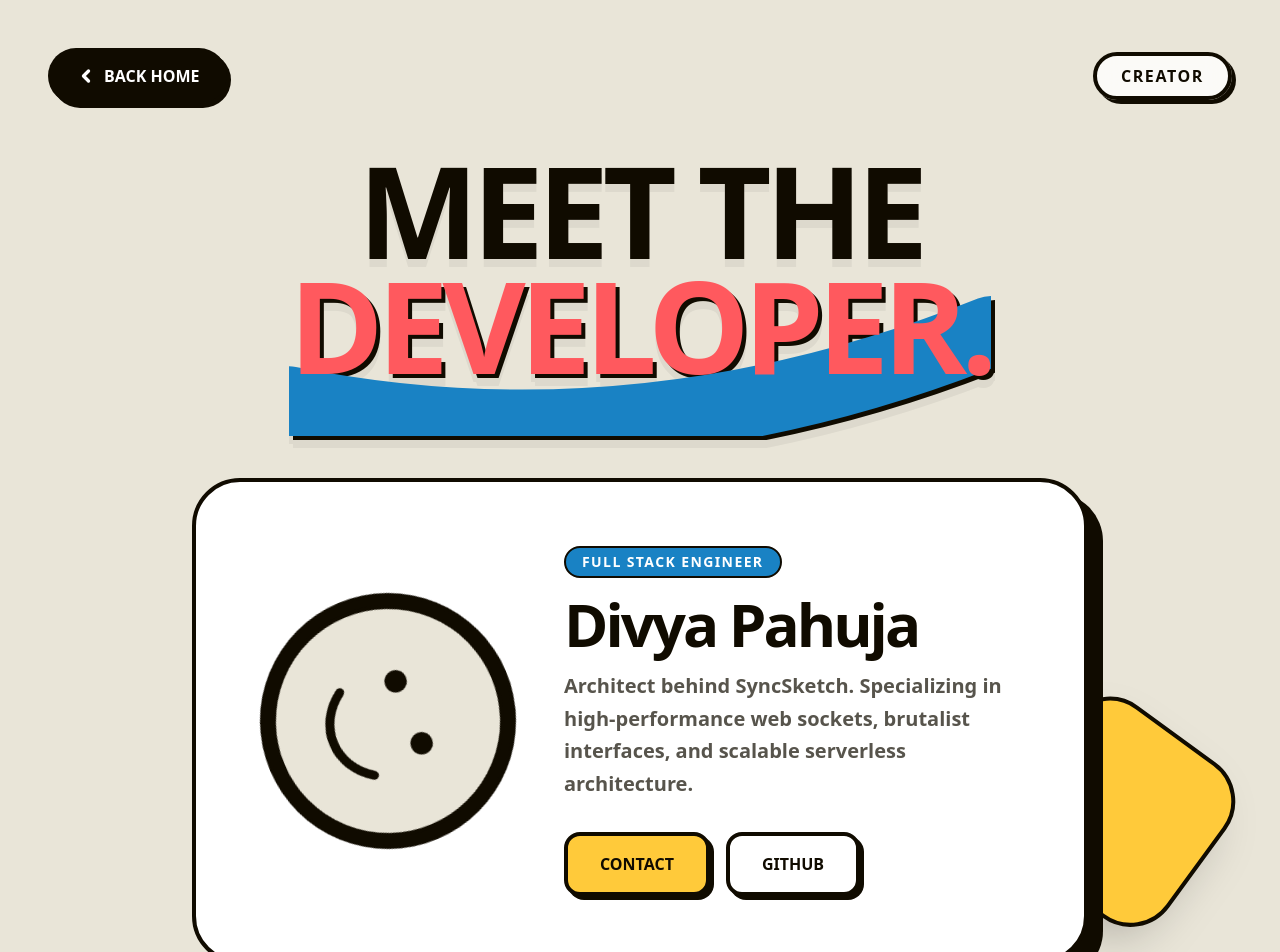
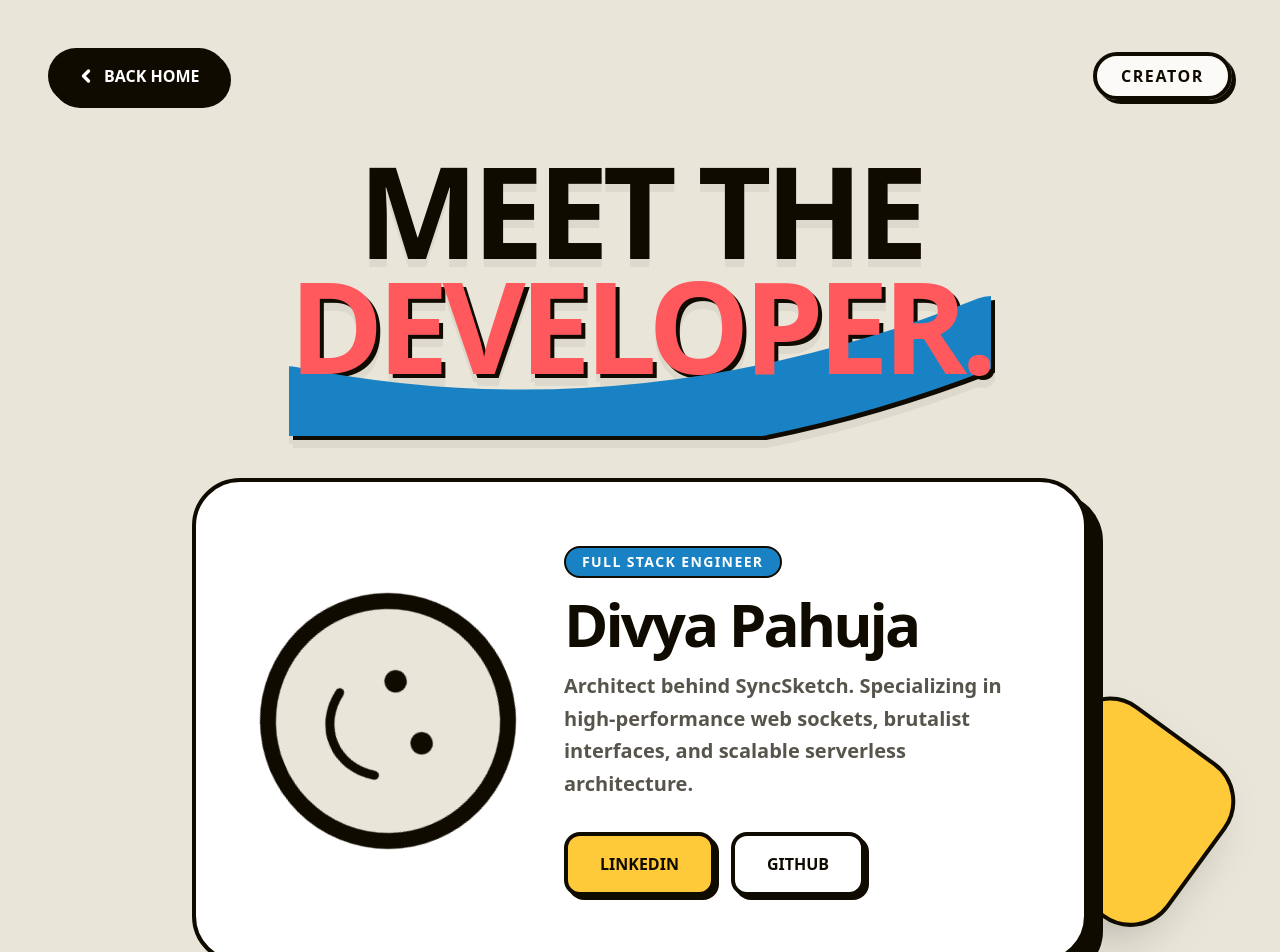
Before and after one commit to Divyapahuja31/SESD_Project, a Next.js app in the folder frontend/: page /developer in a window 1280 px wide. Shown: the top 952 px of the page. Built offline with nearby package versions, Linux system fonts and the light colour scheme.

Commit message:
feat(developer): link professional social anchors for LinkedIn and GitHub

```diff
--- a/frontend/app/developer/page.js
+++ b/frontend/app/developer/page.js
@@ -70,13 +70,23 @@ export default function Developer() {
                  Architect behind SyncSketch. Specializing in high-performance web sockets, brutalist interfaces, and scalable serverless architecture.
                </p>
 
-               <div className="flex gap-4">
-                 <button className="bg-[#FFCA3A] text-[#100B00] px-8 py-4 border-4 border-[#100B00] rounded-2xl font-black shadow-[4px_4px_0_#100B00] hover:-translate-y-1 hover:shadow-[6px_6px_0_#100B00] active:translate-y-0 active:shadow-[0px_0px_0_#100B00] transition-all">
-                   CONTACT
-                 </button>
-                 <button className="bg-white text-[#100B00] px-8 py-4 border-4 border-[#100B00] rounded-2xl font-black shadow-[4px_4px_0_#100B00] hover:-translate-y-1 hover:shadow-[6px_6px_0_#100B00] active:translate-y-0 active:shadow-[0px_0px_0_#100B00] transition-all">
+               <div className="flex flex-col sm:flex-row gap-4 w-full sm:w-auto">
+                 <a
+                   href="https://www.linkedin.com/in/divya-pahuja25/"
+                   target="_blank"
+                   rel="noopener noreferrer"
+                   className="bg-[#FFCA3A] text-[#100B00] px-8 py-4 border-4 border-[#100B00] rounded-2xl font-black shadow-[4px_4px_0_#100B00] hover:-translate-y-1 hover:shadow-[6px_6px_0_#100B00] active:translate-y-0 active:shadow-[0px_0px_0_#100B00] transition-all text-center"
+                 >
+                   LINKEDIN
+                 </a>
+                 <a
+                   href="https://github.com/Divyapahuja31"
+                   target="_blank"
+                   rel="noopener noreferrer"
+                   className="bg-white text-[#100B00] px-8 py-4 border-4 border-[#100B00] rounded-2xl font-black shadow-[4px_4px_0_#100B00] hover:-translate-y-1 hover:shadow-[6px_6px_0_#100B00] active:translate-y-0 active:shadow-[0px_0px_0_#100B00] transition-all text-center"
+                 >
                    GITHUB
-                 </button>
+                 </a>
                </div>
             </div>
 
```
